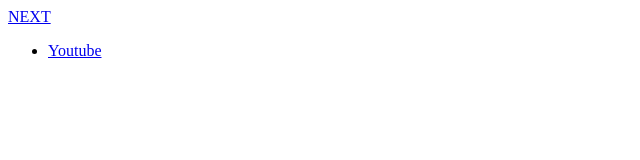
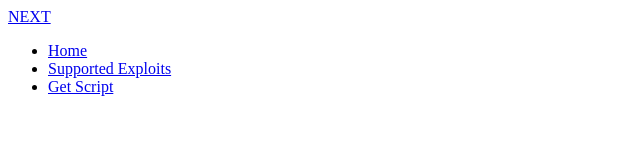
Before and after one commit to GusSploit/GusSploit.github.io, a plain HTML site: page index.html in a window 1280 px wide. Shown: the whole page, without its empty margins (0-640 px from the left). Drawn offline with Linux system fonts and the light colour scheme.

Commit message:
Update index.html

```diff
--- a/index.html
+++ b/index.html
@@ -18,9 +18,13 @@
         </div>
         <ul class="navbar__menu">
             <li class="navbar__item">
-                <a href="youtube.com" class="navbar__links">
-                    Youtube
-                </a>
+                <a href="/" class="navbar__links">Home</a>
+            </li>
+            <li class="navbar__item">
+                <a href="/exploits.html" class="navbar__links">Supported Exploits</a>
+            </li>
+            <li class="navbar__btn">
+                <a href="/" class="button">Get Script</a>
             </li>
         </ul>
     </div>
```
